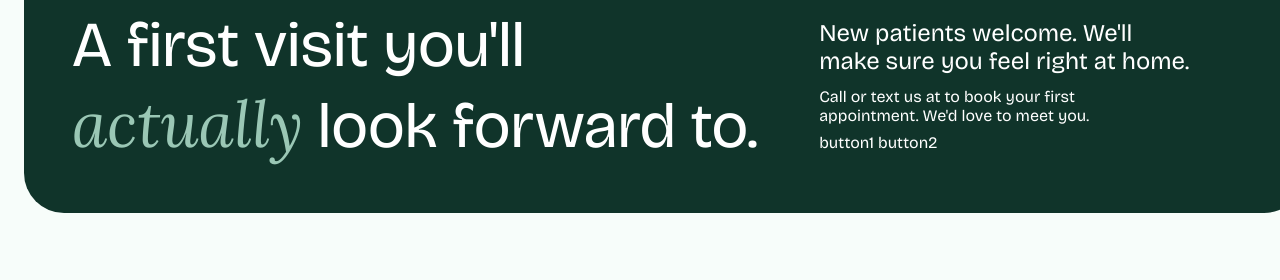
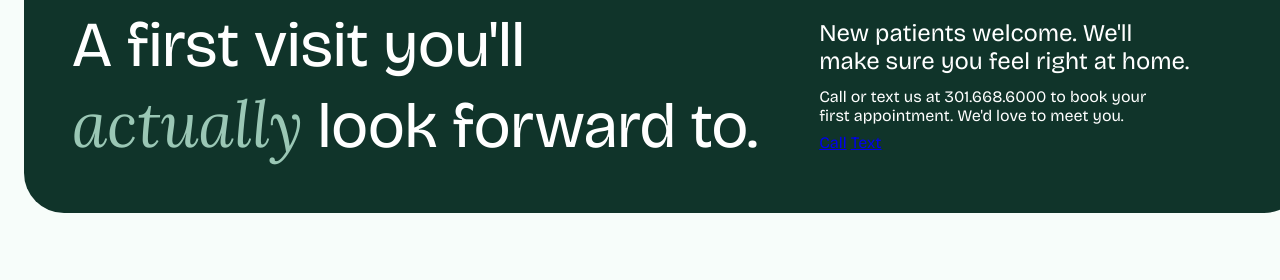
Before and after one commit to naher94/mintmolar.com, a Jekyll site: the page built from index.html, in a window 1280 px wide. Shown: the part 1240-1520 px from the top of the page. Built offline with Jekyll 4.4.1, drawn with Linux system fonts in a browser that asks for light colours.

Commit message:
Update cta.html

```diff
--- a/_includes/cta.html
+++ b/_includes/cta.html
@@ -4,8 +4,11 @@
 
     <div class="content-area">
       <p class="main">New patients welcome. We'll make sure you feel right at home.</p>
-      <p class="secondary">Call or text us at <PHONE NUMB> to book your first appointment. We'd love to meet you.</p>
-      <div class="action-bar">button1 button2</div>
+      <p class="secondary">Call or text us at {{ site.data.contact.phone }} to book your first appointment. We'd love to meet you.</p>
+      <div class="action-bar">
+        <a href="tel:{{ site.data.contact.phone_link }}">Call</a>
+        <a href="sms:{{ site.data.contact.phone_link }}">Text</a>
+      </div>
     </div>
   </div>
 </section>
```
